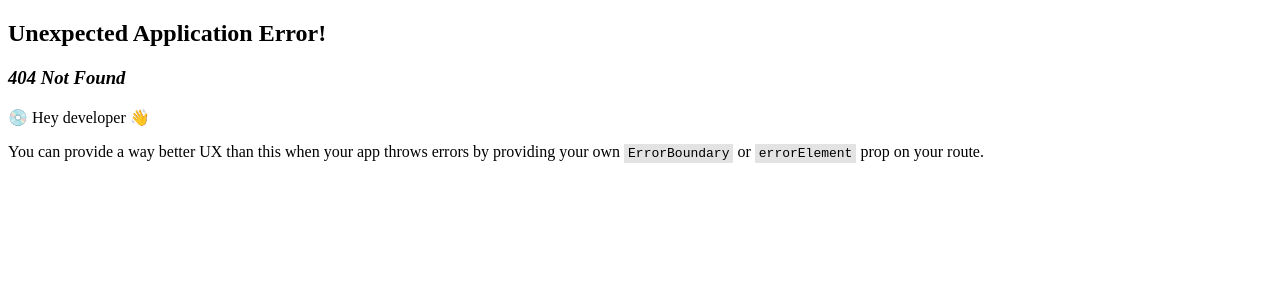
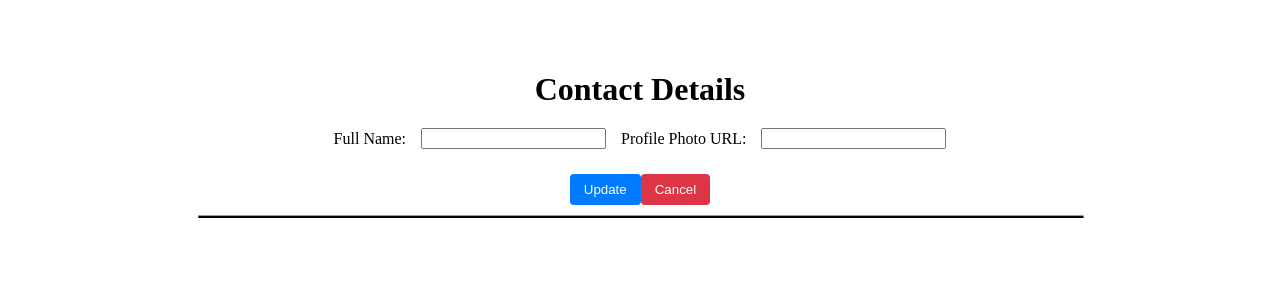
Before and after one commit to ranjay17/React-Expense-Tracker-, a React (Vite) app: page /update in a window 1280 px wide. Before the commit this address had no page. Shown: the top 300 px of the page. Built offline with nearby package versions, Linux system fonts and the light colour scheme.

Commit message:
implemented update profile

```diff
--- a/src/App.jsx
+++ b/src/App.jsx
@@ -4,6 +4,7 @@ import Login from "./components/Login";
 import UserContext from "./context/UserContext";
 import { createBrowserRouter, RouterProvider } from "react-router-dom";
 import Home from "./components/Home";
+import UpdateProfile from "./components/UpdateProfile";
 
 const App = () => {
   const [user, setUser] = useState(null);
@@ -24,6 +25,10 @@ const App = () => {
     {
       path: '/home',
       element: <Home />
+    },
+    {
+    path: '/update',
+    element: <UpdateProfile />
     }
   ]);
 
--- /dev/null
+++ b/src/components/Home.css
@@ -0,0 +1,19 @@
+.home-container {
+  width: 80%;
+  margin: 50px auto;
+  border-bottom: 2px solid black;
+  display: flex;
+  justify-content: space-between;
+  align-items: center;
+  padding-bottom: 10px;
+}
+
+.complete-btn{
+  background-color: blue;
+  color: white;
+  border: none;
+  padding: 8px 14px;
+  border-radius: 4px;
+  cursor: pointer;
+  font-size: 14px;
+}
--- a/src/components/Home.jsx
+++ b/src/components/Home.jsx
@@ -1,11 +1,16 @@
 import React from 'react'
+import './Home.css';
+import { Link } from 'react-router-dom'
 
 const Home = () => {
   return (
-    <div>
+    <div className='home-container'>
       <h1>Welcome to Expense Tracker!!</h1>
+      <Link to='/update'>
+        <button className='complete-btn'>Your Profile is incomplete. complete now</button>
+      </Link>
     </div>
-  )
+  );
 }
 
 export default Home
--- /dev/null
+++ b/src/components/UpdateProfile.css
@@ -0,0 +1,71 @@
+.update-container {
+  width: 70%;
+  margin: 50px auto;
+  display: flex;
+  flex-direction: column;
+  align-items: center;
+}
+
+.update-heading {
+  text-align: center;
+  margin-bottom: 30px;
+}
+
+.update-form {
+  display: flex;
+  flex-direction: column;
+  align-items: center;
+  width: 100%;
+}
+
+.details {
+  display: flex;
+  justify-content: center;
+  align-items: center;
+  gap: 15px;
+  flex-wrap: wrap;
+  margin-bottom: 25px;
+}
+
+.label-name,
+.label-photo {
+  font-weight: 500;
+}
+
+.input-name,
+.input-photo {
+  padding: 6px 10px;
+  border: 1px solid #ccc;
+  border-radius: 4px;
+  width: 200px;
+}
+
+.button-container {
+  display: flex;
+  gap: 15px;
+  margin-bottom: 25px;
+}
+
+.update-btn {
+  background-color: #007bff;
+  color: white;
+  border: none;
+  padding: 8px 14px;
+  border-radius: 4px;
+  cursor: pointer;
+}
+
+.cancel-btn {
+  background-color: #dc3545;
+  color: white;
+  border: none;
+  padding: 8px 14px;
+  border-radius: 4px;
+  cursor: pointer;
+}
+
+.bottom-line {
+  width: 100%;
+  border-bottom: 2px solid #000;
+  margin-top: 10px;
+}
--- /dev/null
+++ b/src/components/UpdateProfile.jsx
@@ -0,0 +1,101 @@
+import React, { useState } from "react";
+import "./UpdateProfile.css";
+import { useNavigate } from "react-router-dom";
+
+const UpdateProfile = () => {
+  const [name, setName] = useState("");
+  const [photoUrl, setPhotoUrl] = useState("");
+  const navigate = useNavigate();
+
+  const handleUpdate = async (e) => {
+    e.preventDefault();
+
+    const token = localStorage.getItem("token");
+    if (!token) {
+      alert("User not authenticated. Please log in again.");
+      return;
+    }
+
+    if (!name || !photoUrl) {
+      alert("Please fill all fields!");
+      return;
+    }
+
+    try {
+      const res = await fetch(
+        "https://identitytoolkit.googleapis.com/v1/accounts:update?key=AIzaSyB-WP2T5JiViDvl3gsbMToJV_zFzn9JL6Y",
+        {
+          method: "POST",
+          headers: {
+            "Content-Type": "application/json",
+          },
+          body: JSON.stringify({
+            idToken: token,
+            displayName: name,
+            photoUrl: photoUrl,
+            returnSecureToken: true,
+          }),
+        }
+      );
+
+      const data = await res.json();
+
+      if (!res.ok) {
+        let msg = "Failed to update profile!";
+        if (data.error?.message) msg = data.error.message.replace(/_/g, " ");
+        alert(msg);
+        return;
+      }
+
+      alert("Profile updated successfully!");
+      console.log(data)
+      localStorage.setItem("token", data.idToken);
+      navigate("/home");
+    } catch (err) {
+      console.error("Update Error:", err);
+      alert("Something went wrong!");
+    }
+  };
+
+  const handleCancel = () => {
+    navigate("/home");
+  };
+
+  return (
+    <div className="update-container">
+      <h1 className="update-title">Contact Details</h1>
+      <form className="update-form" onSubmit={handleUpdate}>
+        <div className="details">
+          <label className="label">Full Name: </label>
+          <input
+            className="input"
+            type="text"
+            value={name}
+            onChange={(e) => setName(e.target.value)}
+          />
+
+          <label className="label">Profile Photo URL: </label>
+          <input
+            className="input"
+            type="text"
+            value={photoUrl}
+            onChange={(e) => setPhotoUrl(e.target.value)}
+          />
+        </div>
+
+        <div className="button-group">
+          <button type="submit" className="update-btn">
+            Update
+          </button>
+          <button type="button" className="cancel-btn" onClick={handleCancel}>
+            Cancel
+          </button>
+        </div>
+
+        <hr className="bottom-line" />
+      </form>
+    </div>
+  );
+};
+
+export default UpdateProfile;
```
